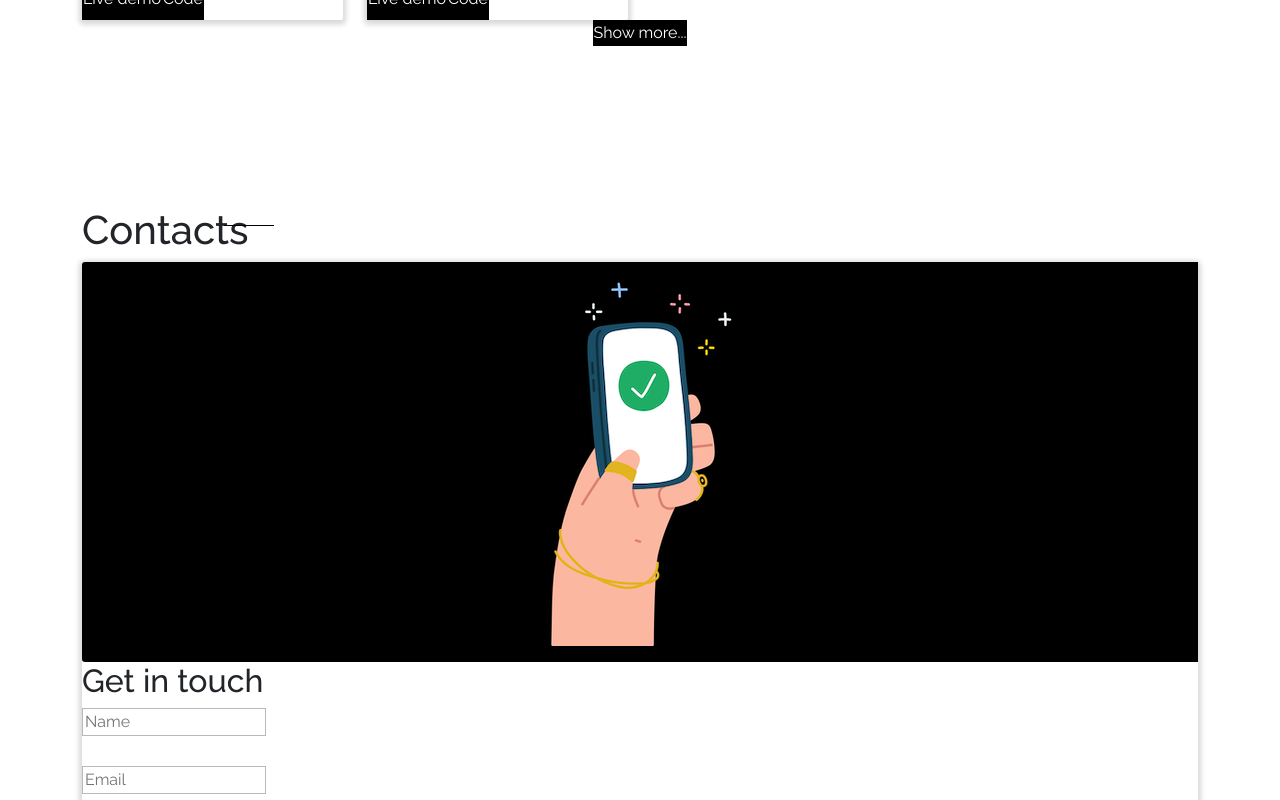
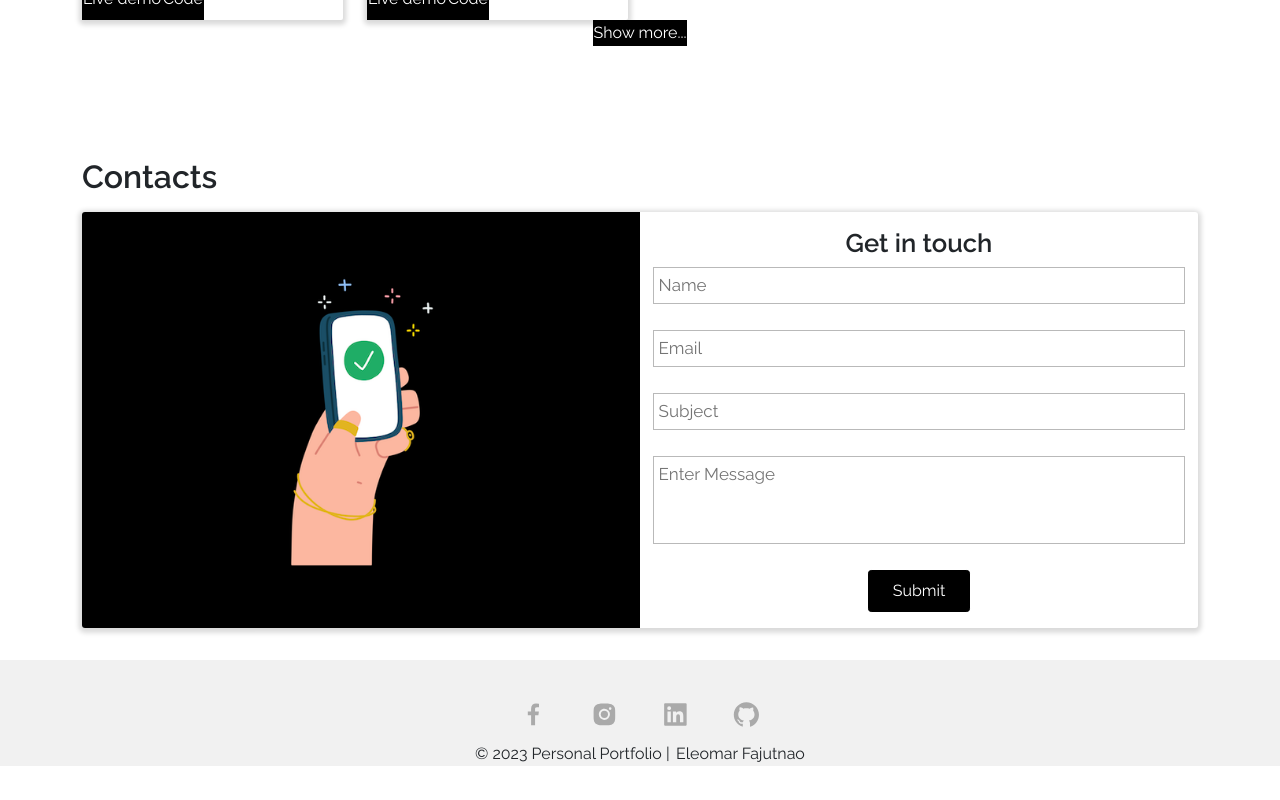
Before and after one commit to Pabyala/portfolio, a React (Create React App) app: page / in a window 1280 px wide. Shown: the part 5000-5800 px from the top of the page. After the commit the page ends 5766 px from the top, so only its background shows below. Built offline with nearby package versions, Linux system fonts and the light colour scheme.

Commit message:
Update ContactStyle.css

```diff
--- a/src/Pages/ContactStyle.css
+++ b/src/Pages/ContactStyle.css
@@ -1,21 +1,10 @@
 .contact{
-    padding: 5rem 0;
+    padding: 2rem 0;
 }
-.contact-title.fs-2{
-    font-size: 2rem !important;
+.contact-title{
+    font-size: 1.4rem ;
     font-weight: 600;
-}
-.contact-title.mb-3{
-    margin-bottom: 1rem !important;
-}
-.contact-title::before{
-    content: '';
-    position: absolute;
-    width: 50px;
-    height: 1px;
-    background-color: #000000;
-    left: 142px;
-    top: 19px;
+    margin-bottom: 1rem;
 }
 .contact-row {
     border-radius: 3px;
@@ -24,35 +13,49 @@
 }
 .contact-img{
     object-fit: cover;
+    height: 277px;
+    width: 156px;
 }
-.text-center.fs-3{
+.contact-form{
+    padding: 1rem .8rem;
+    width: 100%;
+}
+.contact-form-sub{
+    font-size: 1.3rem;
     font-weight: 600;
+    text-align: center;
 }
-.contact-input{
+.contact-input, .textarea{
     outline: none;
     border: 1px solid #b9b9b9;
+    padding: .3rem;
+    font-size: 1rem;
+    width: 100%;
 }
-textarea{
+.textarea{
     resize: none;
-    outline: none;
-    border: 1px solid #b9b9b9;
 }
 .btn-form {
-    font-size: 1.0625rem !important;
+    transition: .3s ease-in-out;
+    font-size: 1rem;
+    border-radius: 0.2rem;
+    border: 1px solid #000000;
     background-color: #000000;
     color: #ffff;
-    border-radius: 0;
+    width: 100%;
 }
 .btn-form:hover{
-    background-color: #ffff !important;
-    color: #000000 !important;
-    border: 1px solid #000000 !important;
+    background-color: #ffff;
+    color: #000000;
+    border: 1px solid #000000;
 }
 .form-text{
     height: 18px;
+    margin: 0;
 }
 .error-message{
-    color: rgb(252, 54, 54) !important;
+    color: rgb(252, 54, 54);
+    font-size: .9rem;
 }
 .contact-body{
     background-color: #000000;
@@ -60,60 +63,72 @@ textarea{
     border-bottom-left-radius: 3px;
 }
 
-@media screen and (max-width: 787px){
-    .contact{
-        padding: 3rem 0;
+@media (min-width: 576px) and (max-width: 767px) {
+
+}
+@media (min-width: 768px) and (max-width: 991.98px){
+    .contact-title {
+        font-size: 1.8rem;
     }
-    .contact-title::before{
-        width: 50px;
-        left: 142px;
-        top: 19px;
-    }
-    .contact-body.col-6{
-        width: 100% !important;
-    }
-    .contact-form.col-6{
-        width: 100% !important;
-    }
-    .contact-body{
-        border-top-right-radius: 3px;
-        border-bottom-left-radius: 0;
+    .contact-form-sub {
+        font-size: 1.4rem;
     }
 }
 
-@media screen and (max-width: 480px){
-    .contact{
-        padding: 2rem 0;
+@media (min-width: 992px) and (max-width: 1199.98px){
+    .contact-title {
+        font-size: 2rem;
     }
-    .contact-form.p-4{
-        padding: 1rem .6rem !important;
+    .contact-row {
+        display: flex;
+        flex-direction: row;
     }
-    .contact-title.fs-2 {
-        font-size: 1.4rem !important;
+    .contact-body {
+        width: 50%;
     }
-    .contact-title::before{
-        width: 20px;
-        left: 100px;
-        top: 14px;
+    .contact-img {
+        height: 315px;
     }
-    .text-center.fs-3 {
-        font-size: 1.3rem !important;
+    .contact-form {
+        padding: 1rem 0.8rem;
+        width: 50%;
     }
-    .contact-input.fs-6{
-        font-size: 0.9375rem !important;
+    .contact-form-sub {
+        font-size: 1.6rem;
     }
-    textarea.fs-6{
-        font-size: 0.9375rem !important;
+    .contact-input, .textarea {
+        font-size: 1.0625rem;
     }
     .btn-form {
-        font-size: 1rem !important;
-    }
-    .contact-img{
-        width: 156px;
-        height: 277px;
-    }
-    .contact-body{
-        border-top-right-radius: 3px;
-        border-bottom-left-radius: 0;
+        width: auto;
     }
 }
+
+@media (min-width: 1200px){
+    .contact-title {
+        font-size: 2rem;
+    }
+    .contact-row {
+        display: flex;
+        flex-direction: row;
+    }
+    .contact-body {
+        width: 50%;
+    }
+    .contact-img {
+        height: 315px;
+    }
+    .contact-form {
+        padding: 1rem 0.8rem;
+        width: 50%;
+    }
+    .contact-form-sub {
+        font-size: 1.6rem;
+    }
+    .contact-input, .textarea {
+        font-size: 1.0625rem;
+    }
+    .btn-form {
+        width: auto;
+    }
+}
```
